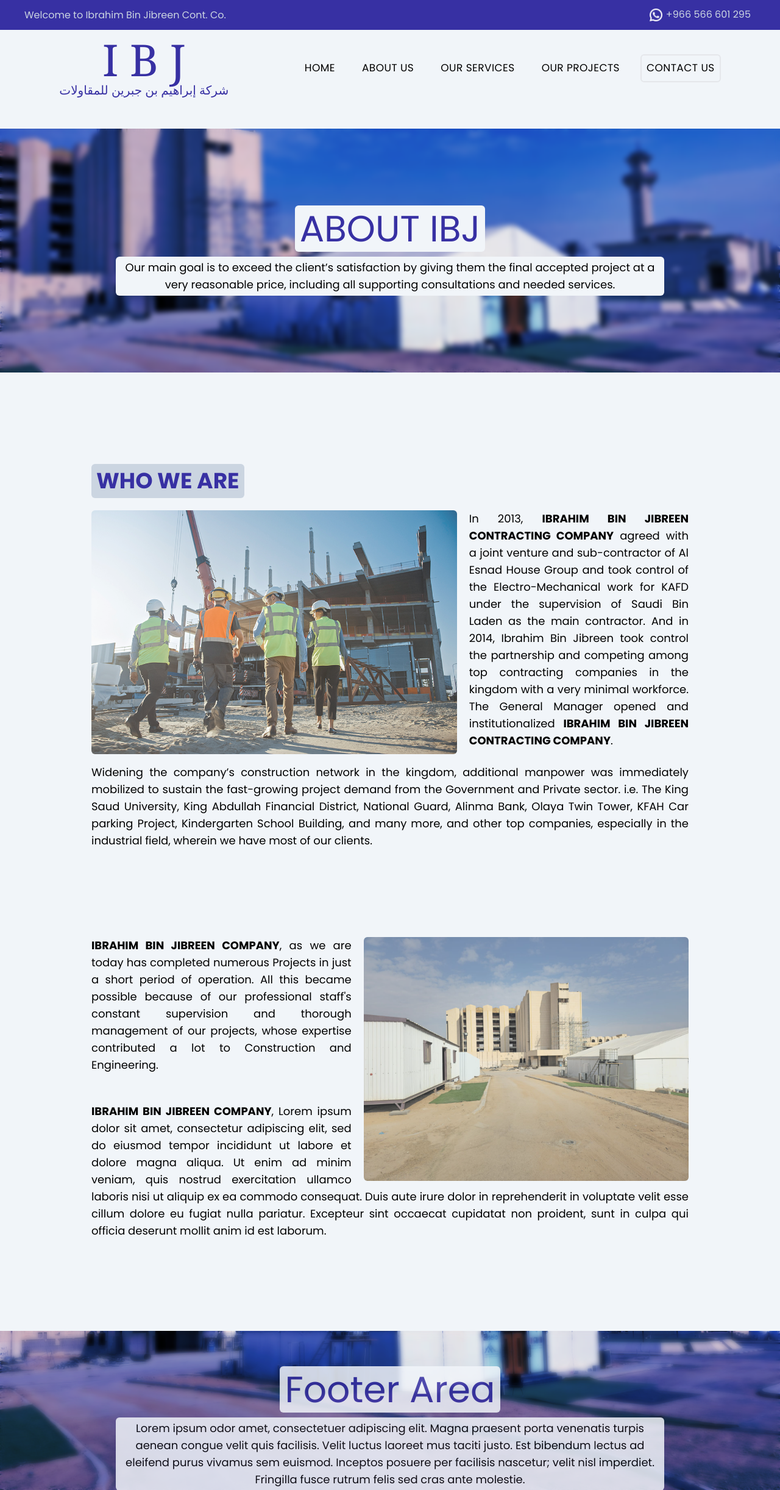
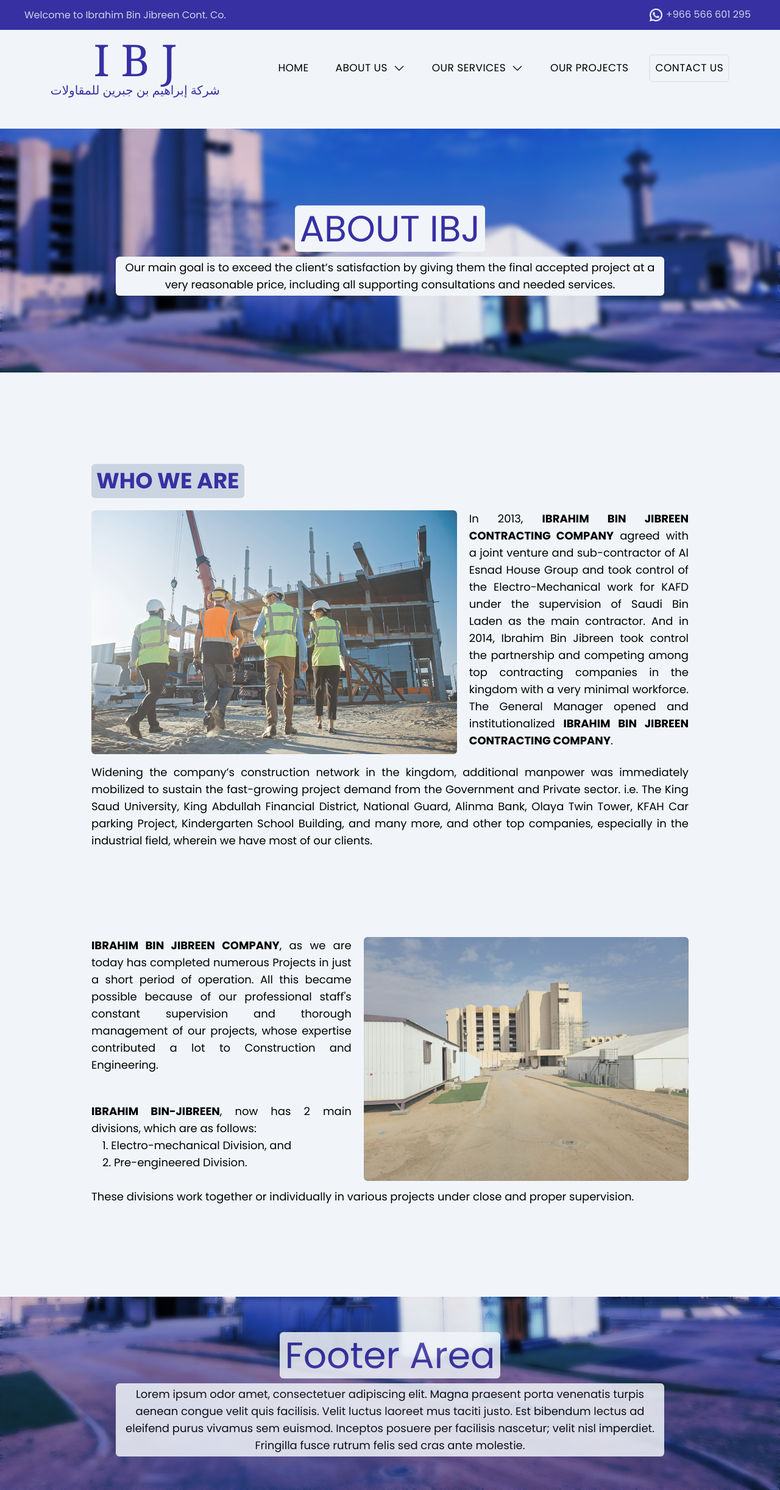
Before and after one commit to jeldrint/ibj-mep, a React (Vite) app: page /about-us in a window 1280 px wide. Shown: the top 2444 px of the page at 61% size. Built offline with nearby package versions, Linux system fonts and the light colour scheme.

Commit message:
initial dropdown working

```diff
--- a/src/components/About.tsx
+++ b/src/components/About.tsx
@@ -61,10 +61,9 @@
                </div>
                <br /><br />
                <div className={`${isInViewport3 ? 'animate-in duration-1.5s fade-in-5 slide-in-from-left-10' : 'invisible'} text-base lg:text-lg`}>
-                  <strong>IBRAHIM BIN JIBREEN COMPANY</strong>, Lorem ipsum dolor sit amet, consectetur adipiscing elit, sed do eiusmod tempor
-                  incididunt ut labore et dolore magna aliqua. Ut enim ad minim veniam, quis nostrud exercitation ullamco laboris nisi ut aliquip
-                  ex ea commodo consequat. Duis aute irure dolor in reprehenderit in voluptate velit esse cillum dolore eu fugiat nulla pariatur.
-                  Excepteur sint occaecat cupidatat non proident, sunt in culpa qui officia deserunt mollit anim id est laborum.
+                  <strong>IBRAHIM BIN-JIBREEN</strong>, now has 2 main divisions, which are as follows: <br />&emsp;1. Electro-mechanical Division, and <br />&emsp;2. Pre-engineered Division.
+                  <br /><br />
+                  These divisions work together or individually in various projects under close and proper supervision.
                </div>
             </div>
          </section>
--- a/src/components/Header.tsx
+++ b/src/components/Header.tsx
@@ -2,10 +2,13 @@
 import icon1 from '../images/icon1.png'
 import { Link } from "react-router-dom";
 import useInViewport from "../useInViewport";
+import arrowIcon from '../images/icon2-arrow.png';
+import { ToggleDropDownProps } from "../types";
 
 
 const Header = () : React.ReactElement => {
    const [toggleMenu, setToggleMenu] = useState<boolean>(false);
+   const [toggleDropdown, setToggleDropdown] = useState<ToggleDropDownProps>({about: false, services: false});
 
    const barStyle = 'w-5 h-[3px] bg-black mt-1 transition-transform';
    const barStyle1 = 'w-5 h-[3px] bg-black mt-[6px] transition-transform rotate-[135deg] translate-y-[4px]';
@@ -27,7 +30,7 @@
             </span>
          </div>
 
-         <div className={`${isInViewport ? 'animate-in duration-1.5s fade-in-5 slide-in-from-bottom-20' : 'invisible'} flex items-center justify-around py-3 px-4 md:px-6 lg:px-10`}>
+         <div className={`${isInViewport ? 'animate-in duration-1.5s delay-500 fade-in-5 slide-in-from-bottom-20' : 'invisible'} flex items-center justify-around py-3 px-4 md:px-6 lg:px-10`}>
             {/* IBJ Logo */}
             <a href='/' className="flex flex-col cursor-pointer font-serif text-center text-indigo-800">
                <span className="text-4xl md:text-[41px] lg:text-7xl min-w-24 cursor-pointer">I B J</span>
@@ -37,8 +40,21 @@
             {/* Menu for large screens */}
             <div className="hidden sm:flex items-center list-none tracking-wide md:gap-x-3 lg:gap-x-6 text-[10px] sm:text-[12px] md:text-[15px] lg:text-[17px] text-center text-nowrap">
                <Link to='/' reloadDocument={true} className="rounded-sm cursor-pointer border-2 p-2 border-transparent duration-200 hover:border-b-indigo-700 hover:opacity-80">HOME</Link>
-               <Link to='/about-us' reloadDocument={true} className="rounded-sm cursor-pointer border-2 p-2 border-transparent duration-200 hover:border-b-indigo-700 hover:opacity-80">ABOUT US</Link>
-               <Link to='/services' reloadDocument={true} className="rounded-sm cursor-pointer border-2 p-2 border-transparent duration-200 hover:border-b-indigo-700 hover:opacity-80">OUR SERVICES</Link>
+               <div>
+                  <Link to='/about-us' reloadDocument={true} onMouseOver={()=>setToggleDropdown({...toggleDropdown, about: true})} onMouseOut={()=>setToggleDropdown({...toggleDropdown, about: false})} className="rounded-sm cursor-pointer border-2 p-2 border-transparent duration-200 hover:border-b-indigo-700 hover:opacity-80 flex items-center justify-end">ABOUT US&ensp;<img alt='arrow-down' width='20px' src={arrowIcon} /></Link>
+                  <ul className={`${!toggleDropdown.about ? 'invisible' : 'visible' } list-none absolute cursor-pointer text-left`}>
+                     <li>Lorem ipsum</li>
+                     <li>Odor amet</li>
+                     <li>Consectetuer adipiscing</li>
+                  </ul>
+               </div>
+               <div>
+                  <Link to='/services' reloadDocument={true} onMouseOver={()=>setToggleDropdown({...toggleDropdown, services: true})} onMouseOut={()=>setToggleDropdown({...toggleDropdown, services: false})} className="rounded-sm cursor-pointer border-2 p-2 border-transparent duration-200 hover:border-b-indigo-700 hover:opacity-80 flex items-center justify-end">OUR SERVICES&ensp;<img alt='arrow-down' width='20px' src={arrowIcon} /></Link>
+                  <ul className={`${!toggleDropdown.services ? 'invisible' : 'visible' } list-none absolute cursor-pointer text-left`}>
+                     <li>Electro-mechanical Works</li>
+                     <li>Pre-engineered Works</li>
+                  </ul>
+               </div>
                <Link to='/projects' reloadDocument={true} className="rounded-sm cursor-pointer border-2 p-2 border-transparent duration-200 hover:border-b-indigo-700 hover:opacity-80">OUR PROJECTS</Link>
                <Link to='/contact-us' reloadDocument={true} className="rounded-md cursor-pointer border-2 p-2 duration-200 hover:border-indigo-700 hover:bg-slate-200 hover:opacity-80">CONTACT US</Link>
             </div>
--- a/src/types.ts
+++ b/src/types.ts
@@ -6,3 +6,8 @@
    animationKey: string,
    setAnimationKey: React.Dispatch<React.SetStateAction<string>>
 }
+
+export type ToggleDropDownProps = {
+   about: boolean,
+   services: boolean
+}
```
Also changed, not shown: src/images/icon2-arrow.png (added).
